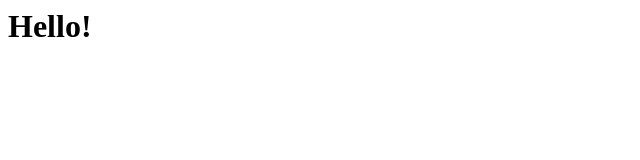
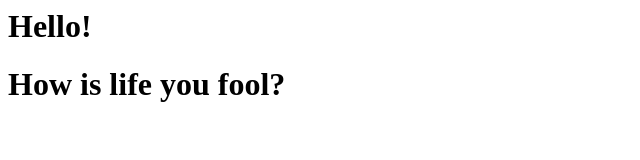
Before and after one commit to Eiwtoca/test.github.io, a plain HTML site: page index.html in a window 1280 px wide. Shown: the whole page, without its empty margins (0-640 px from the left). Drawn offline with Linux system fonts and the light colour scheme.

Commit message:
Update index.html

```diff
--- a/index.html
+++ b/index.html
@@ -1 +1,2 @@
 <h1>Hello!</h1>
+<h1>How is life you fool?</h1>
```
